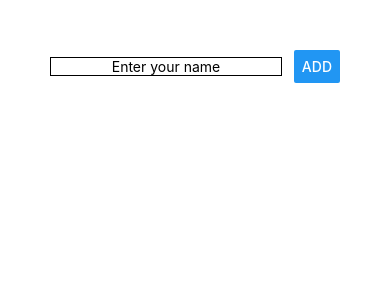
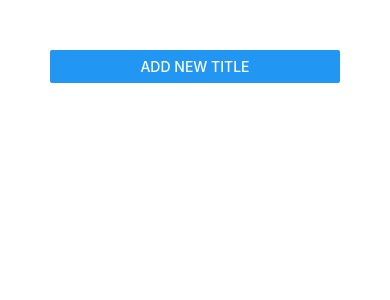
Before and after one commit to jsidd06/reacct-native-first-app, a React Native app: screen / in a window 390 px wide. Shown: the top 300 px of the page. Built offline with nearby package versions, Linux system fonts and the light colour scheme.

Commit message:
add a new mode

```diff
--- a/App.js
+++ b/App.js
@@ -3,12 +3,14 @@ import {
   StyleSheet,
   View,
   FlatList,
+  Button,
 } from "react-native";
 import Item from "./components/Item";
 import Input from "./components/Input";
 
 export default function App() {
   const [text2, setText2] = useState([]);
+  const [addMode, setAddMode] = useState(false);
 
 
   const addHandler = titleAdd => {
@@ -26,7 +28,8 @@ export default function App() {
   }
   return (
     <View style={styles.screen}>
-     <Input submitArg={addHandler} />
+      <Button title="Add New Title" onPress={() => setAddMode(true)} />
+     <Input submitArg={addHandler} visible={addMode} />
       <FlatList
       keyExtractor={(item, index) => item.id}
         data={text2}
--- a/components/Input.js
+++ b/components/Input.js
@@ -1,5 +1,5 @@
 import React, { useState } from "react";
-import { Button,View,TextInput,StyleSheet } from "react-native";
+import { Button,View,TextInput,StyleSheet,Modal } from "react-native";
 
 const Input = props => {
 
@@ -8,6 +8,7 @@ const Input = props => {
     setText(enterText);
   };
     return (
+        <Modal visible={props.visible} animationType="slide">
         <View style={styles.inputField}>
         <TextInput
           placeholder="Enter your name"
@@ -17,6 +18,7 @@ const Input = props => {
         />
         <Button title="ADD" onPress={props.submitArg.bind(this,text)} />
       </View>
+      </Modal>
     )
 }
 
```
